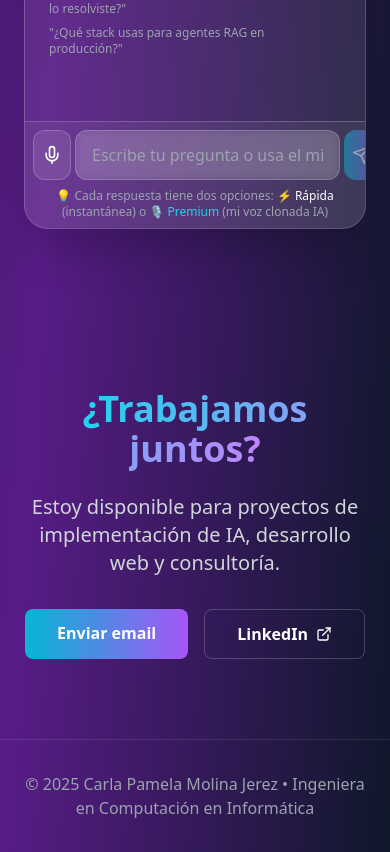
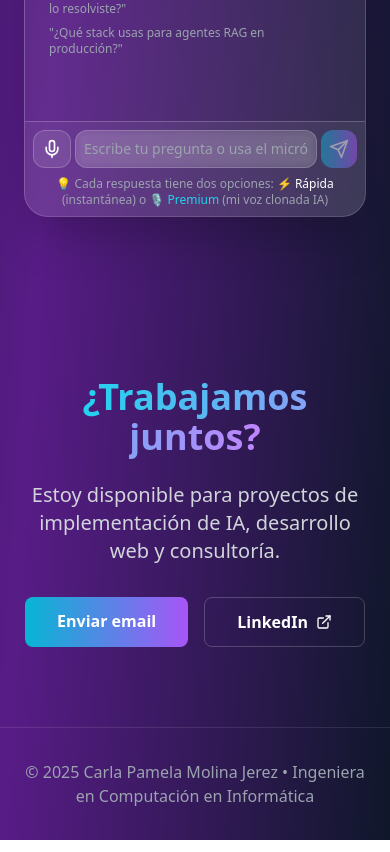
Before and after one commit to cmolinajerez/cardev-portafolio, a React (Vite) app: page / in a window 390 px wide. Shown: the part 5160-6012 px from the top of the page. Built offline with nearby package versions, Linux system fonts and the light colour scheme; the HTML template or start-up script is replaced by a standard one.

Commit message:
Cambio en dimensiónes texto escribir celular

```diff
--- a/src/App.jsx
+++ b/src/App.jsx
@@ -877,7 +877,7 @@ Responde de forma conversacional y estratégica:`
                   onChange={(e) => setInput(e.target.value)}
                   onKeyPress={handleKeyPress}
                   placeholder="Escribe tu pregunta o usa el micrófono..."
-                  className="flex-1 bg-white/10 border border-white/20 rounded-xl px-4 py-3 focus:outline-none focus:border-cyan-500 transition backdrop-blur-sm"
+                  className="flex-1 bg-white/10 border border-white/20 rounded-xl px-2 md:px-4 py-2 md:py-3 text-sm md:text-base focus:outline-none focus:border-cyan-500 transition backdrop-blur-sm"
                   disabled={isListening}
                 />
                 <button
```
